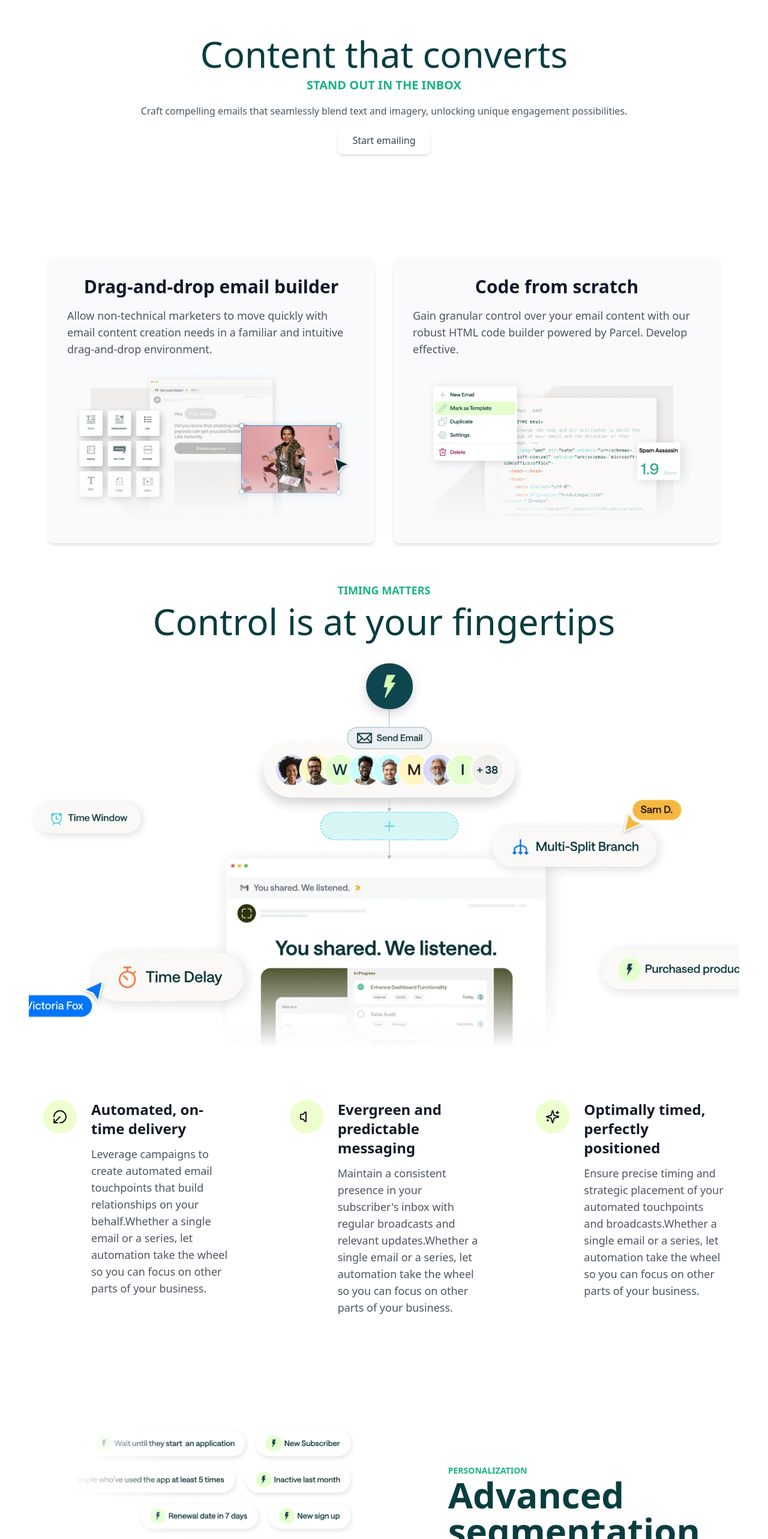
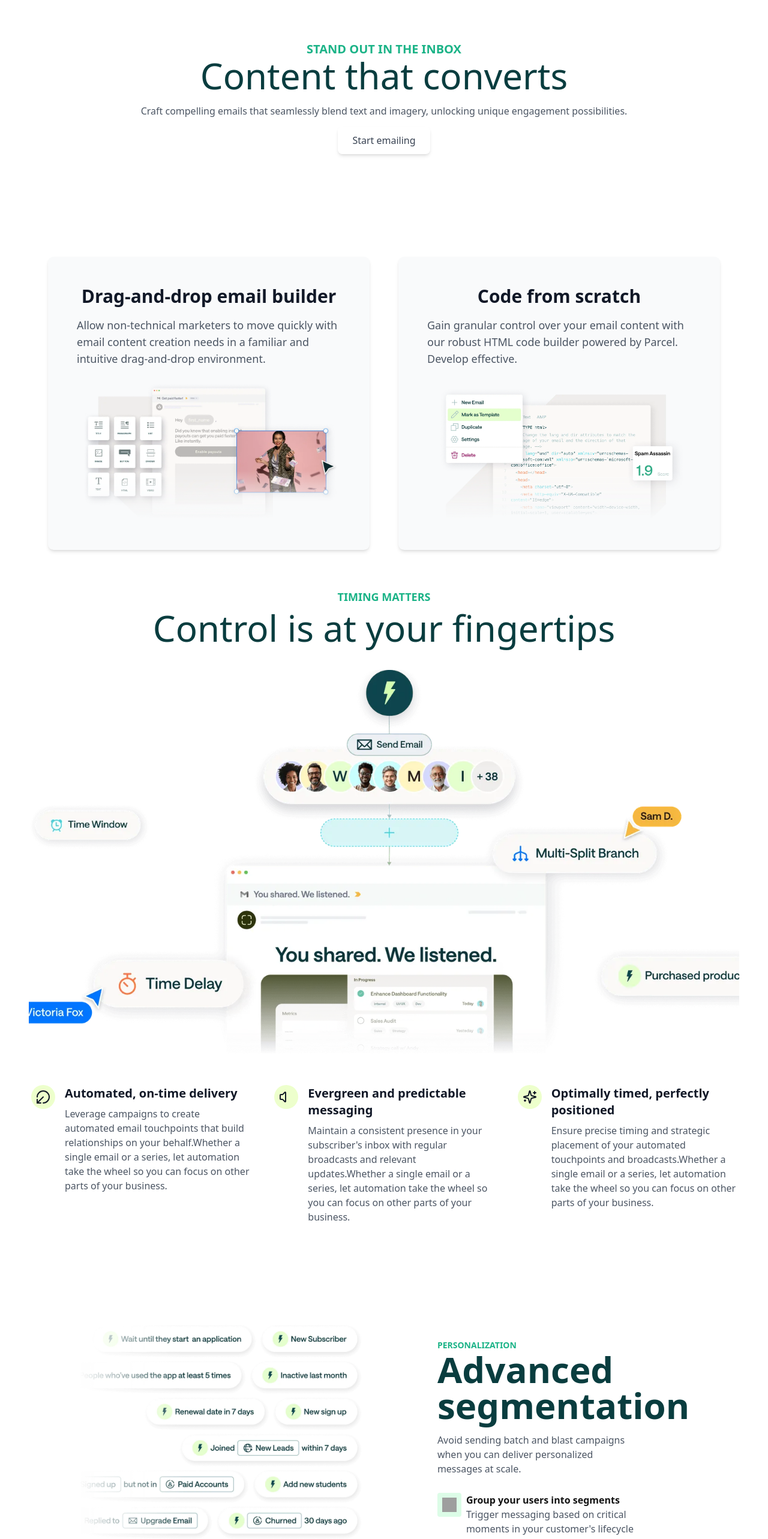
Before and after one commit to zedopstech/zedops-site, a Next.js app: page /features/estimation in a window 1280 px wide. Shown: the part 860-3426 px from the top of the page at 60% size. Built offline with nearby package versions, Linux system fonts and the light colour scheme; grey boxes are pictures that could not be loaded.

Commit message:
LITE-59-ui-layout-revamp done chnages in the alignment

```diff
--- a/src/app/features/components/solutions/Ctosection.tsx
+++ b/src/app/features/components/solutions/Ctosection.tsx
@@ -20,7 +20,7 @@ const CtaSection: React.FC<CtaSectionProps> = ({
   button2Link,
 }) => {
   return (
-    <div className="bg-green-100 p-20 rounded-lg shadow-md max-w-7xl mx-auto flex flex-col md:flex-row items-center justify-between mt-[-50px]">
+    <div className="bg-green-100 p-20 rounded-lg shadow-md max-w-6xl mx-auto flex flex-col md:flex-row items-center justify-between mt-[-50px]">
 
 
       <div>
--- a/src/app/features/components/solutions/Emailfeatures.tsx
+++ b/src/app/features/components/solutions/Emailfeatures.tsx
@@ -12,16 +12,16 @@ interface FeaturesProps {
 
 const Features: React.FC<FeaturesProps> = ({ features }) => {
   return (
-    <div className="bg-zinc-50 container mx-auto p-32">
+    <div className="bg-gray-100 container mx-auto p-44">
       <h2 className="text-5xl font-semibold text-background mb-16">Email features</h2>
-      <div className="grid grid-cols-2 md:grid-cols-4 gap-24">
+      <div className="grid grid-cols-2 md:grid-cols-4 gap-16">
         {features.map((feature, index) => (
-          <div key={index} className="flex flex-col items-start space-y-2">
-            <div className="bg-green-100 p-2  rounded-md">{feature.icon}</div>
-            <div>
-              <h3 className="font-semibold text-background">{feature.title}</h3>
-              <p className="text-gray-600">{feature.description}</p>
+          <div key={index} className="flex flex-col items-start space-y-4">
+            <div className="bg-green-100 p-4 rounded-md">
+              {feature.icon}
             </div>
+            <h3 className="font-semibold text-background text-lg">{feature.title}</h3>
+            <p className="text-gray-600 text-sm ">{feature.description}</p>
           </div>
         ))}
       </div>
--- a/src/app/features/components/solutions/Featurecards.tsx
+++ b/src/app/features/components/solutions/Featurecards.tsx
@@ -13,23 +13,30 @@ interface FeaturesProps {
 const Features: React.FC<FeaturesProps> = ({ features }) => {
   return (
     <div className="bg-black text-white py-24">
-      <div className="container mx-auto px-36">
-      <h2 className="text-[#1BB387] font-semibold text-center mb-4">Resources</h2>
-      <h2 className="text-5xl font-semibold text-center mb-4">Master email marketing</h2>
-       <p className="text-center text-gray-400 mb-12">
-          Explore best practices, expert tips, and guides or an effective email marketing strategy.
+      <div className="container mx-auto px-6 md:px-12 lg:px-48">
+        {/* Section Heading */}
+        <h2 className="text-[#1BB387] font-semibold text-center mb-4">Resources</h2>
+        <h2 className="text-4xl md:text-5xl font-semibold text-center mb-4">
+          Master email marketing
+        </h2>
+        <p className="text-center text-gray-400 mb-12">
+          Explore best practices, expert tips, and guides for an effective email marketing strategy.
         </p>
-        <div className="grid grid-cols-1 md:grid-cols-3 gap-8">
+
+        {/* Features Section */}
+        <div className="grid grid-cols-1 sm:grid-cols-2 lg:grid-cols-3 gap-8">
           {features.map((feature, index) => (
             <div
               key={index}
-              className="bg-gray-500 p-8 rounded-lg flex flex-col items-center transform transition-transform duration-300 hover:scale-105 hover:bg-gray-600 hover:shadow-lg"
+              className="bg-gray-500 p-8 rounded-lg flex flex-col items-center text-center transform transition-transform duration-300 hover:scale-105 hover:bg-gray-600 hover:shadow-lg"
             >
-              <div className="bg-black p-4 mb-4 mr-72 flex items-center justify-center">
+              <div className="bg-black p-4 mb-4 rounded-full flex items-center justify-center">
                 {feature.icon}
               </div>
-              <h3 className="text-2xl text-white font-bold mb-2">{feature.title}</h3>
-              <p className="text-gray-100 mb-4 mr-36">{feature.description}</p>
+              <h3 className="text-xl md:text-2xl text-white font-bold mb-2">
+                {feature.title}
+              </h3>
+              <p className="text-gray-300 mb-4">{feature.description}</p>
             </div>
           ))}
         </div>
--- a/src/app/features/components/solutions/Featuresection.tsx
+++ b/src/app/features/components/solutions/Featuresection.tsx
@@ -14,9 +14,9 @@ interface FeaturesSectionProps {
 const FeaturesSection: React.FC<FeaturesSectionProps> = ({ features }) => {
   return (
     <section className="bg-white">
-      <div className="max-w-6xl mx-auto grid grid-cols-1 lg:grid-cols-2 gap-8 px-4 -mt-72">
+      <div className="max-w-6xl mx-auto grid grid-cols-1 lg:grid-cols-2 gap-12 px-4 -mt-72">
         {features.map((feature, index) => (
-          <div key={index} className="flex flex-col bg-gray-50 rounded-lg shadow-md p-8 items-center text-center transform scale-100">
+          <div key={index} className="flex flex-col bg-gray-50 rounded-lg shadow-md p-12 items-center text-center transform scale-100">
             <h3 className="text-3xl font-bold text-gray-900 text-left">{feature.title}</h3>
             <p className="text-gray-600 mt-4 text-lg text-left">{feature.description}</p>
             <div className="mt-6">
--- a/src/app/features/components/solutions/Herosection.tsx
+++ b/src/app/features/components/solutions/Herosection.tsx
@@ -19,10 +19,11 @@ const HeroSection: React.FC<HeroSectionProps> = ({
     <section className="bg-white flex items-start justify-center w-full min-h-[94vh] px-4 lg:px-8">
       {/* Text Section */}
       <div className="flex flex-col items-center text-center mt-24"> {/* Added margin-top to move content down */}
-        <h1 className="text-4xl lg:text-6xl  text-background">{title}</h1>
-        <h2 className="mt-2 text-lg lg:text-xl font-semibold text-[#1BB387]">
+      <h2 className="mt-2 text-lg lg:text-xl font-semibold text-[#1BB387]">
           {subtitle}
         </h2>
+        <h1 className="text-4xl lg:text-6xl  text-background">{title}</h1>
+
         <p className="mt-4 text-gray-600 leading-relaxed">{description}</p>
         <div className="mt-6">
           <a
--- a/src/app/features/components/solutions/Mainsection.tsx
+++ b/src/app/features/components/solutions/Mainsection.tsx
@@ -29,10 +29,10 @@ const AdvancedSegmentation: React.FC<AdvancedSegmentationProps> = ({ title, desc
       )
     }
       {/* Right Side - Content */}
-      <div className="md:w-2/3 ml-10">
+      <div className="md:w-2/3">
         <h4 className="text-[#1BB387] font-semibold uppercase text-sm">Personalization</h4>
         <h2 className="text-6xl font-semibold text-background">{title}</h2>
-        <p className="mt-4 text-gray-600">{description}</p>
+        <p className="mt-4 text-gray-600 max-w-xs">{description}</p>
 
         {/* Features Section */}
         <div className="mt-7 space-y-7">
@@ -43,7 +43,7 @@ const AdvancedSegmentation: React.FC<AdvancedSegmentationProps> = ({ title, desc
               </div>
               <div>
                 <h3 className="font-semibold">{feature.title}</h3>
-                <p className="text-gray-600">{feature.description}</p>
+                <p className="text-gray-600 max-w-xs">{feature.description}</p>
               </div>
             </div>
           ))}
--- a/src/app/features/components/solutions/Testimonals.tsx
+++ b/src/app/features/components/solutions/Testimonals.tsx
@@ -23,7 +23,7 @@ const ControlSection: React.FC<ControlSectionProps> = ({
 }) => {
   return (
     <section className="bg-white py-16">
-      <div className="max-w-[90rem] mx-auto text-center px-6 lg:px-12">
+      <div className="max-w-[80rem] mx-auto text-center px-4 lg:px-12">
         <h3 className="text-[#1BB387] font-semibold text-lg">{subtitle}</h3>
         <h2 className="text-5xl lg:text-6xl  text-background mt-2">
           {title}
@@ -42,20 +42,20 @@ const ControlSection: React.FC<ControlSectionProps> = ({
         )}
 
         {/* Features Section */}
-        <div className="grid grid-cols-1 md:grid-cols-2 lg:grid-cols-3 gap-12 mt-16">
+        <div className="grid grid-cols-1 md:grid-cols-2 lg:grid-cols-3 gap-8 mt-12"> {/* Reduced gap between cards */}
           {features.map((feature, index) => (
             <div
               key={index}
-              className="flex text-left items-start space-x-6 p-6  hover:shadow-lg transition-transform transform hover:scale-105"
+              className="flex text-left items-start space-x-4 p-1 hover:shadow-md transition-transform transform hover:scale-105" // Further reduced padding and hover scale
             >
               {/* Icon at Top-Left */}
               {feature.icon && (
-                <div className="flex-shrink-0 w-14 h-14 bg-primary text-gray-900 flex justify-center items-center rounded-full">
+                <div className="flex-shrink-0 w-10 h-10 bg-primary text-gray-900 flex justify-center items-center rounded-full"> {/* Further reduced icon size */}
                   {typeof feature.icon === "string" ? (
                     <img
                       src={feature.icon}
                       alt={feature.title}
-                      className="w-10 h-10 object-contain"
+                      className="w-6 h-6 object-contain" // Further reduced image size
                     />
                   ) : (
                     feature.icon
@@ -65,10 +65,10 @@ const ControlSection: React.FC<ControlSectionProps> = ({
 
               {/* Text Content */}
               <div>
-                <h4 className="text-2xl font-semibold text-gray-900">
+                <h4 className="text-xl font-semibold text-gray-900"> {/* Reduced title size */}
                   {feature.title}
                 </h4>
-                <p className="text-gray-600 mt-3 text-lg">
+                <p className="text-gray-600 mt-2 text-base"> {/* Reduced description size */}
                   {feature.description}
                 </p>
               </div>
--- a/src/app/globals.css
+++ b/src/app/globals.css
@@ -153,3 +153,16 @@ body {
 .no-scroll {
   overflow: hidden !important;
 }
+@keyframes scroll {
+  0% {
+    background-position: 0% 50%;
+  }
+  100% {
+    background-position: 200% 50%;
+  }
+}
+
+.animate-scroll {
+  background-size: 200% auto;
+  animation: scroll 3s linear infinite;
+}
```
